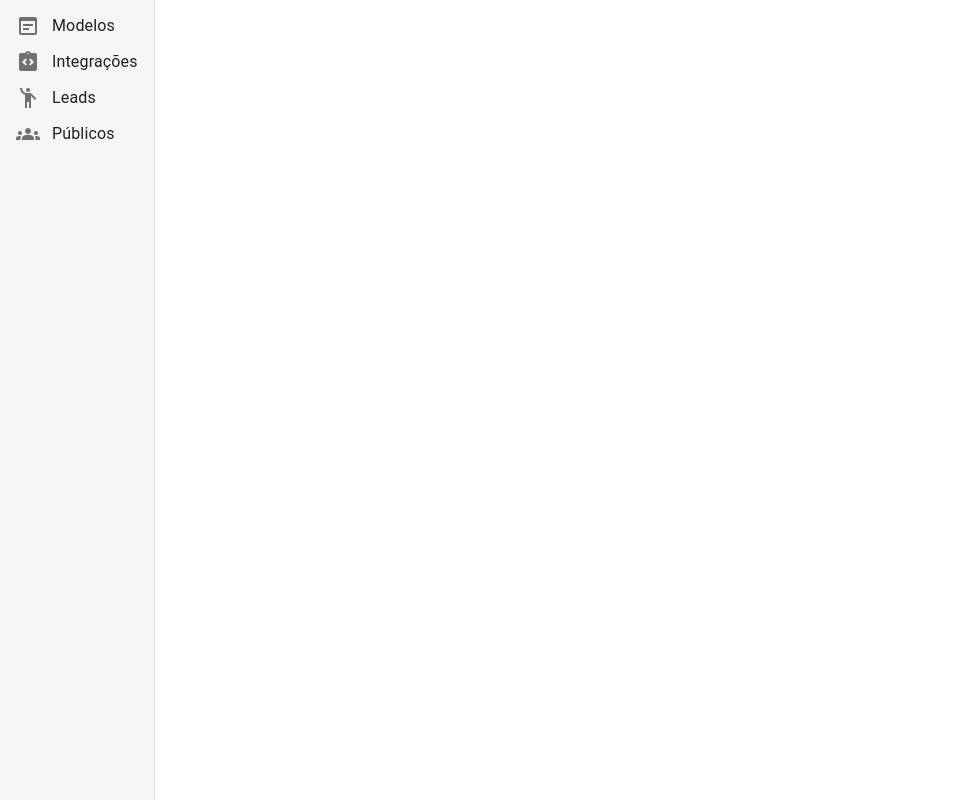
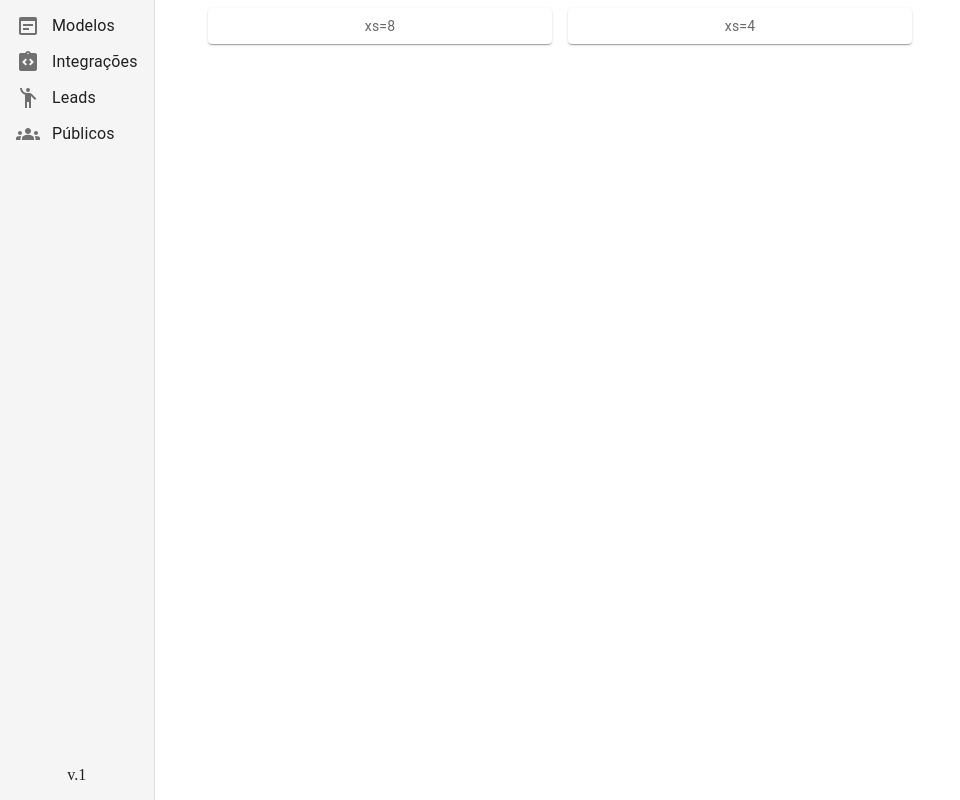
Before and after one commit to felipeDesenvolvedor/popup-engineer-frontend-admin, a React (Create React App) app: page /modelos in a window 1280 px wide. Before the commit this address led to /pagina-inicial. Shown: the whole page, without its empty margins (0-960 px from the left). Built offline with nearby package versions, Linux system fonts and the light colour scheme.

Commit message:
container de menu e conteudo das telas(GRID MUI)

```diff
--- /dev/null
+++ b/src/app/pages/Models/index.tsx
@@ -0,0 +1,32 @@
+import * as React from 'react';
+import { styled } from '@mui/material/styles';
+import { Grid } from '@mui/material';
+import { Box } from '@mui/system';
+import { Dashboard } from '../dashboard/Dashboard';
+import Paper from '@mui/material/Paper';
+
+const Item = styled(Paper)(({ theme }) => ({
+  backgroundColor: theme.palette.mode === 'dark' ? '#1A2027' : '#fff',
+  ...theme.typography.body2,
+  padding: theme.spacing(1),
+  textAlign: 'center',
+  color: theme.palette.text.secondary,
+}));
+
+export const Models = () => {
+  return (
+    <Box sx={{display:'flex'}}>
+      <Dashboard />
+      <Box sx={{ flexGrow: 1 }}>
+        <Grid container spacing={2}>
+          <Grid item xs={4}>
+            <Item>xs=8</Item>
+          </Grid>
+          <Grid item xs={4}>
+            <Item>xs=4</Item>
+          </Grid>
+        </Grid>
+      </Box>
+    </Box>
+  );
+};
--- a/src/app/pages/dashboard/Dashboard.tsx
+++ b/src/app/pages/dashboard/Dashboard.tsx
@@ -14,9 +14,9 @@ export const Dashboard = () => {
     <Drawer
       variant='permanent'
       anchor="left"
-      sx={{display: 'flex'}}>
-      <Box sx={{backgroundColor:'#f5f5f5', flexBasis:'100%'}}>
-        <MenuList>
+      sx={{display: 'flex', marginRight:'200px'}}>
+      <Box sx={{display:'flex', flexDirection:'column', backgroundColor:'#f5f5f5', flexBasis:'100%', alignItems:'center'}}>
+        <MenuList sx={{flexBasis:'100%'}}>
           <MenuItem>
             <ListItemIcon><WysiwygIcon /></ListItemIcon>
             <ListItemText>Modelos</ListItemText>
@@ -37,6 +37,8 @@ export const Dashboard = () => {
             <ListItemText>Públicos</ListItemText>
           </MenuItem>
         </MenuList>
+
+        <p>v.1</p>
       </Box>
     </Drawer>
   );
--- a/src/app/pages/index.tsx
+++ b/src/app/pages/index.tsx
@@ -1,2 +1,3 @@
 export * from './dashboard/Dashboard';
 export * from './login/Login';
+export * from './Models';
--- a/src/app/routes/index.tsx
+++ b/src/app/routes/index.tsx
@@ -1,13 +1,14 @@
 import React from 'react';
 import { BrowserRouter, Route, Routes, Navigate } from 'react-router-dom';
-import { Dashboard, Login } from '../pages';
+import { Models, Login } from '../pages';
 
 export const AppRoutes = () => {
   return (
     <BrowserRouter>
       <Routes>
-        <Route path='/entrar' element={<Login/>}/>
-        <Route path='/pagina-inicial' element={<Dashboard/>}/>
+        {/* <Route path='/entrar' element={<Login/>}/> */}
+        <Route path='/modelos' element={<Models/>}/>
+        <Route path='/pagina-inicial' element={<Models/>}/>
         <Route path='*' element={<Navigate to='/pagina-inicial'/> } />
       </Routes>
     </BrowserRouter>
```
Also changed, not shown: src/app/config/index.ts (added, +7 -0 lines).
